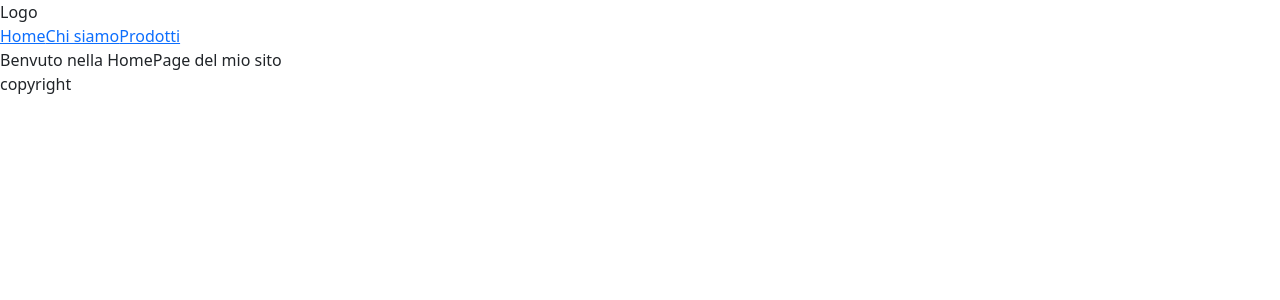
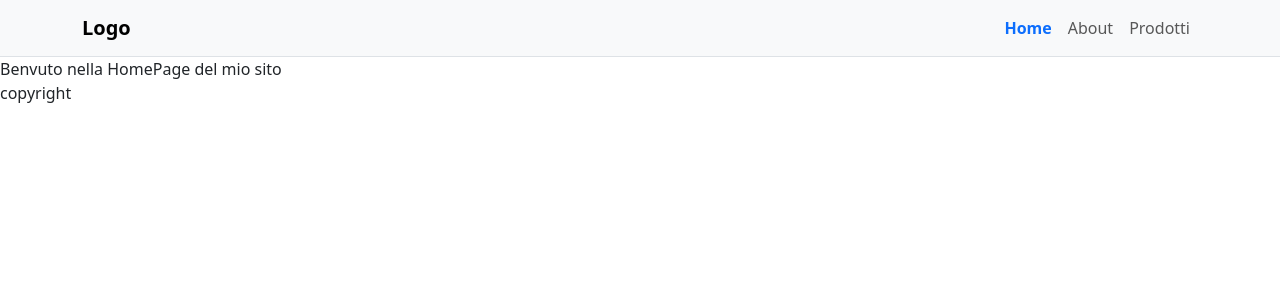
Before and after one commit to NoemiCorsi96/react-router, a React (Vite) app: page / in a window 1280 px wide. Shown: the top 300 px of the page. Built offline with nearby package versions, Linux system fonts and the light colour scheme.

Commit message:
Styled navbar with active link

```diff
--- a/src/components/AppNav.jsx
+++ b/src/components/AppNav.jsx
@@ -1,9 +1,43 @@
+import { NavLink } from "react-router";
 export default function AppNav() {
+    const menu = [
+        {
+            id: 1,
+            link: '/',
+            text: 'Home'
+        },
+        {
+            id: 2,
+            link: '/about',
+            text: 'About'
+        },
+        {
+            id: 3,
+            link: '/prodotti',
+            text: 'Prodotti'
+        }
+    ]
     return (
-        <nav>
-            <a href="/">Home</a>
-            <a href="/about">Chi siamo</a>
-            <a href="/prodotti">Prodotti</a>
+        <nav className="navbar navbar-expand bg-light border-bottom">
+            <div className="container">
+
+                <span className="navbar-brand fw-bold">Logo</span>
+
+                {/* utilizzo di active */}
+                <div className="navbar-nav ms-auto">
+                    {menu.map(item => (
+                        <NavLink
+                            key={item.id}
+                            to={item.link}
+                            className={({ isActive }) =>
+                                `nav-link ${isActive ? "active fw-semibold text-primary" : ""}`
+                            }
+                        >
+                            {item.text}
+                        </NavLink>
+                    ))}
+                </div>
+            </div>
         </nav>
     )
 }
--- a/src/index.css
+++ b/src/index.css
@@ -1,8 +1,2 @@
 @import url('bootstrap');
 @import url('bootstrap-icons');
-
-* {
-    padding: 0;
-    margin: 0;
-    box-sizing: border-box;
-}
--- a/src/pages/Aboutpage.jsx
+++ b/src/pages/Aboutpage.jsx
@@ -4,7 +4,7 @@ export default function Aboutpage() {
     return (
         <>
             <header>
-                Logo
+
                 <AppNav />
             </header>
             <main>
--- a/src/pages/Homepage.jsx
+++ b/src/pages/Homepage.jsx
@@ -5,7 +5,7 @@ export default function Homepage() {
     return (
         <>
             <header>
-                Logo
+
                 <AppNav />
             </header>
             <main>
--- a/src/pages/Prodottipage.jsx
+++ b/src/pages/Prodottipage.jsx
@@ -4,7 +4,7 @@ export default function Prodottipage() {
     return (
         <>
             <header>
-                Logo
+
                 <AppNav />
             </header>
             <main>
```
